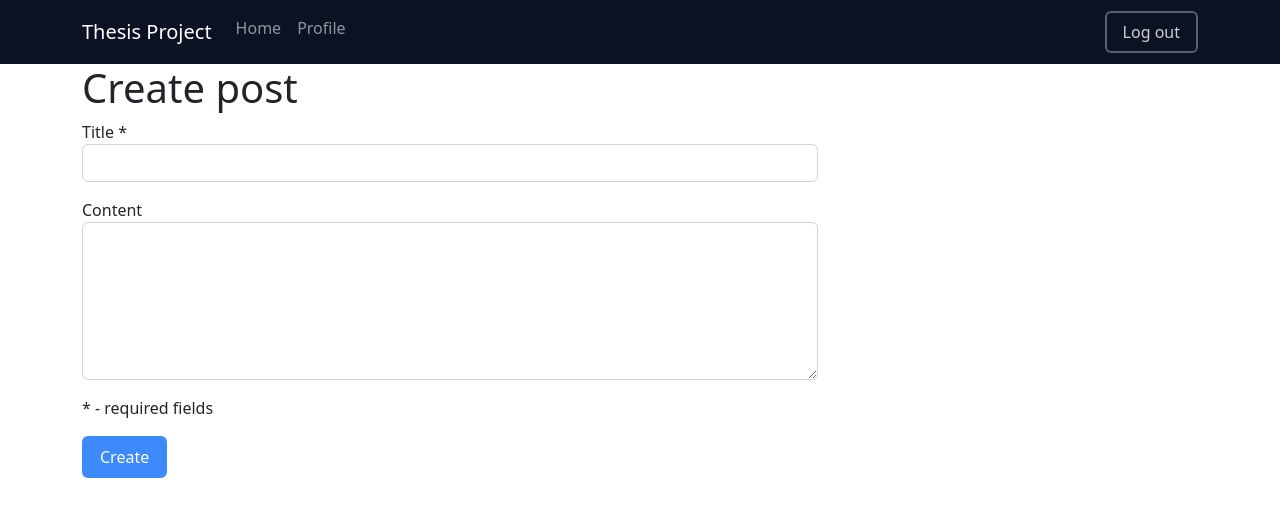
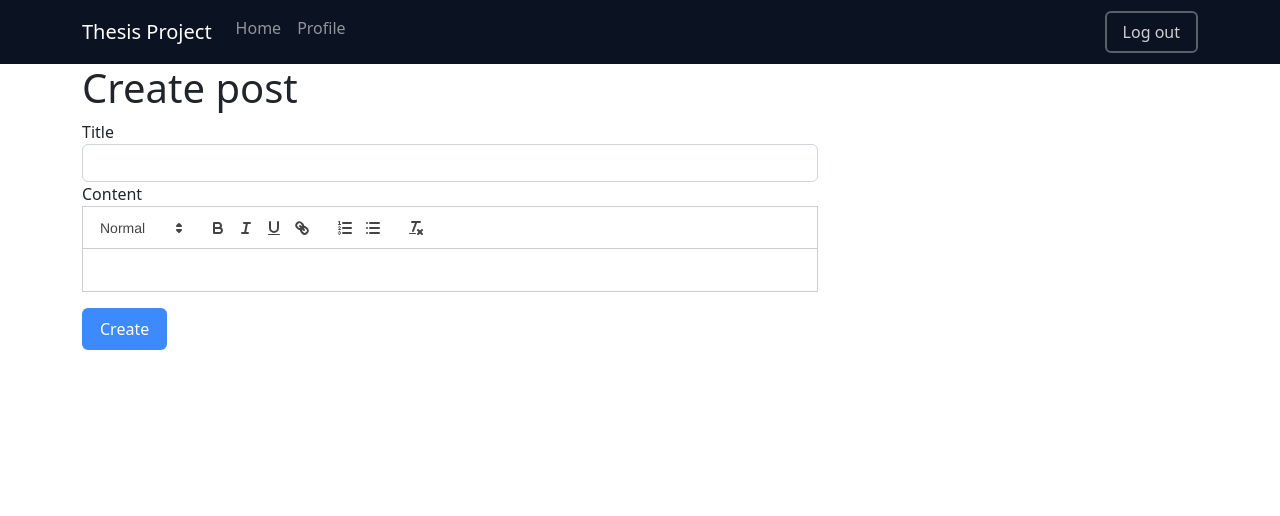
Before and after one commit to Wide-Stars/thesis-project-client, a React (Vite) app: page /add-post in a window 1280 px wide. Shown: the top 516 px of the page. Built offline with nearby package versions, Linux system fonts and the light colour scheme; sample sign-in values are in the browser's storage; the HTML template or start-up script is replaced by a standard one.

Commit message:
fix: add post now post to db

```diff
--- a/package.json
+++ b/package.json
@@ -15,6 +15,7 @@
     "react": "^18.2.0",
     "react-dom": "^18.2.0",
     "react-hook-form": "^7.33.1",
+    "react-quill": "^2.0.0",
     "react-router-dom": "^6.3.0",
     "react-toastify": "^9.0.7",
     "yup": "^0.32.11"
--- a/src/App.jsx
+++ b/src/App.jsx
@@ -4,6 +4,7 @@ import Home from './pages/Home';
 import Login from './pages/Login';
 import Register from './pages/Register';
 import ErrPage from './pages/ErrPage';
+
 import NavBar from './components/NavBar';
 import ProtectedRoute from './components/ProtectedRoute';
 import EditPost from './pages/EditPost';
@@ -22,6 +23,7 @@ function App() {
           <Route path="" element={<Home />} />
           <Route path="edit-post/:id" element={<EditPost />}></Route>
           <Route path="add-post" element={<EditPost />}></Route>
+
           <Route path="post/:id" element={<Post />}></Route>
           <Route path="profile/:id" element={<Profile />}></Route>
         </Route>
--- a/src/components/Form.jsx
+++ b/src/components/Form.jsx
@@ -14,7 +14,7 @@ export const schemaLogin = yup.object().shape({
   email: yup.string().email().required(),
   password: yup.string().min(8).max(32).required(),
 });
-export const schemaPost = yup.object().shape({
-  title: yup.string().min(10).required('Title is required'),
-  content: yup.string().min(200).required('Content is required'),
-});
+// export const schemaPost = yup.object().shape({
+//   title: yup.string().min(10).required('Title is required'),
+//   content: yup.any().min(10).required('Content is required'),
+// });
--- a/src/components/Post.jsx
+++ b/src/components/Post.jsx
@@ -9,14 +9,11 @@ const Post = () => {
 
   const getPostData = async () => {
     const token = localStorage.getItem('token');
-    const data = await axios.get(
-      'https://thesis-app-io.herokuapp.com/api/post/get/all',
-      {
-        headers: {
-          Authorization: `Bearer ${token}`,
-        },
-      }
-    );
+    const data = await axios.get('http://localhost:3000/api/post/get/all', {
+      headers: {
+        Authorization: `Bearer ${token}`,
+      },
+    });
     setPostData(data.data);
   };
 
--- a/src/pages/EditPost.jsx
+++ b/src/pages/EditPost.jsx
@@ -1,31 +1,58 @@
-import React from 'react';
-import { useForm } from 'react-hook-form';
 import '../styles/edit-post.css';
-import { yupResolver } from '@hookform/resolvers/yup';
-import { schemaPost } from '../components/Form';
+import React, { useState } from 'react';
+import ReactQuill from 'react-quill';
+import 'react-quill/dist/quill.snow.css';
+import { useNavigate } from 'react-router-dom';
+
 import axios from 'axios';
+
 const EditPost = () => {
-  //   yep config
-  const {
-    register,
-    handleSubmit,
-    formState: { errors },
-  } = useForm({
-    resolver: yupResolver(schemaPost),
-  });
-  // end of yep config
+  const navigate = useNavigate();
 
-  const onSubmit = async (data) => {
-    const res = await axios.post(
-      'https://thesis-app-io.herokuapp.com/api/post/create',
-      {
-        title: data.title,
-        content: data.content,
+  const [content, setContent] = useState('');
+  const [title, setTitle] = useState('');
+  const [errorMessage, setErrorMessage] = useState('');
+  const token = localStorage.getItem('token');
+
+  const onTitleChange = (e) => {
+    setTitle(e.target.value);
+  };
+
+  const onSubmit = async (e) => {
+    e.preventDefault();
+
+    if (title.length < 10 || content.length < 10) {
+      setErrorMessage(
+        'Title must be at least 10 characters long and content must be at least 200 characters long'
+      );
+      return;
+    } else {
+      setErrorMessage('');
+      const res = await axios.post(
+        'http://localhost:3000/api/post/create',
+        { title, content },
+        {
+          headers: {
+            Authorization: `Bearer ${token}`,
+          },
+        }
+      );
+
+      if (res.status === 200) {
+        navigate('/');
       }
-    );
-    console.log(res);
+    }
 
-    navigate('/');
+    // const res = await axios.post(
+    //   'http://localhost:3000/api/post/create',
+    //   {
+    //     title: data.title,
+    //     content: data.content,
+    //   }
+    // );
+    // console.log(res);
+
+    // navigate('/');
   };
 
   return (
@@ -33,36 +60,28 @@ const EditPost = () => {
       <div className="row">
         <div className="col-md-8 col-md-offset-2">
           <h1>Create post</h1>
-          <form onSubmit={handleSubmit(onSubmit)}>
+          <form onSubmit={onSubmit}>
             <div className="form-group">
-              <label htmlFor="title">
-                Title <span className="require">*</span>
-              </label>
+              <label htmlFor="title">Title</label>
               <input
                 type="text"
                 className="form-control"
                 name="title"
-                {...register('title')}
+                onChange={onTitleChange}
               />
-              <p className="wrn">{errors.title?.message}</p>
             </div>
             <div className="form-group">
               <label htmlFor="content">Content</label>
-              <textarea
-                rows={6}
-                className="form-control"
-                name="content"
-                defaultValue={''}
-                {...register('content')}
+              <ReactQuill
+                theme="snow"
+                className="h-5"
+                value={content}
+                onChange={setContent}
               />
-              <p className="wrn">{errors.content?.message}</p>
             </div>
+            <div className="form-group"></div>
             <div className="form-group">
-              <p>
-                <span className="require">*</span> - required fields
-              </p>
-            </div>
-            <div className="form-group">
+              <p className="wrn">{errorMessage}</p>
               <button type="submit" className="btn btn-primary bg-primary">
                 Create
               </button>
--- a/src/pages/Login.jsx
+++ b/src/pages/Login.jsx
@@ -24,13 +24,10 @@ const Login = () => {
   const onSubmit = async (data) => {
     const id = toast.loading('Please wait...');
 
-    const res = await axios.post(
-      'https://thesis-app-io.herokuapp.com/api/user/login',
-      {
-        email: data.email,
-        password: data.password,
-      }
-    );
+    const res = await axios.post('http://localhost:3000/api/user/login', {
+      email: data.email,
+      password: data.password,
+    });
     if (res.data.token) {
       toast.update(id, {
         render: 'All is good',
--- a/src/pages/Post.jsx
+++ b/src/pages/Post.jsx
@@ -9,14 +9,11 @@ const Post = () => {
 
   const getPostData = async () => {
     const token = localStorage.getItem('token');
-    const data = await axios.get(
-      `https://thesis-app-io.herokuapp.com/api/post/get/${path}`,
-      {
-        headers: {
-          Authorization: `Bearer ${token}`,
-        },
-      }
-    );
+    const data = await axios.get(`http://localhost:3000/api/post/get/${path}`, {
+      headers: {
+        Authorization: `Bearer ${token}`,
+      },
+    });
     setPostData(data.data);
   };
 
--- a/src/pages/Profile.jsx
+++ b/src/pages/Profile.jsx
@@ -9,7 +9,7 @@ const Profile = () => {
   const getPostData = async () => {
     const token = localStorage.getItem('token');
     const data = await axios.get(
-      `https://thesis-app-io.herokuapp.com/api/post/get/user-post/${path}`,
+      `http://localhost:3000/api/post/get/user-post/${path}`,
       {
         headers: {
           Authorization: `Bearer ${token}`,
--- a/src/pages/Register.jsx
+++ b/src/pages/Register.jsx
@@ -22,15 +22,12 @@ const Register = () => {
   const onSubmit = async (data) => {
     const id = toast.loading('Please wait...');
 
-    const res = await axios.post(
-      'https://thesis-app-io.herokuapp.com/api/user/create',
-      {
-        name: data.name,
-        password: data.password,
-        isSupervisor: data.isSupervisor,
-        email: data.email,
-      }
-    );
+    const res = await axios.post('http://localhost:3000/api/user/create', {
+      name: data.name,
+      password: data.password,
+      isSupervisor: data.isSupervisor,
+      email: data.email,
+    });
     // update post and logedin value
     toast.update(id, {
       render: 'All is good',
```
Also changed, not shown: 1 other file (tests, documents, lock files or other folders).
